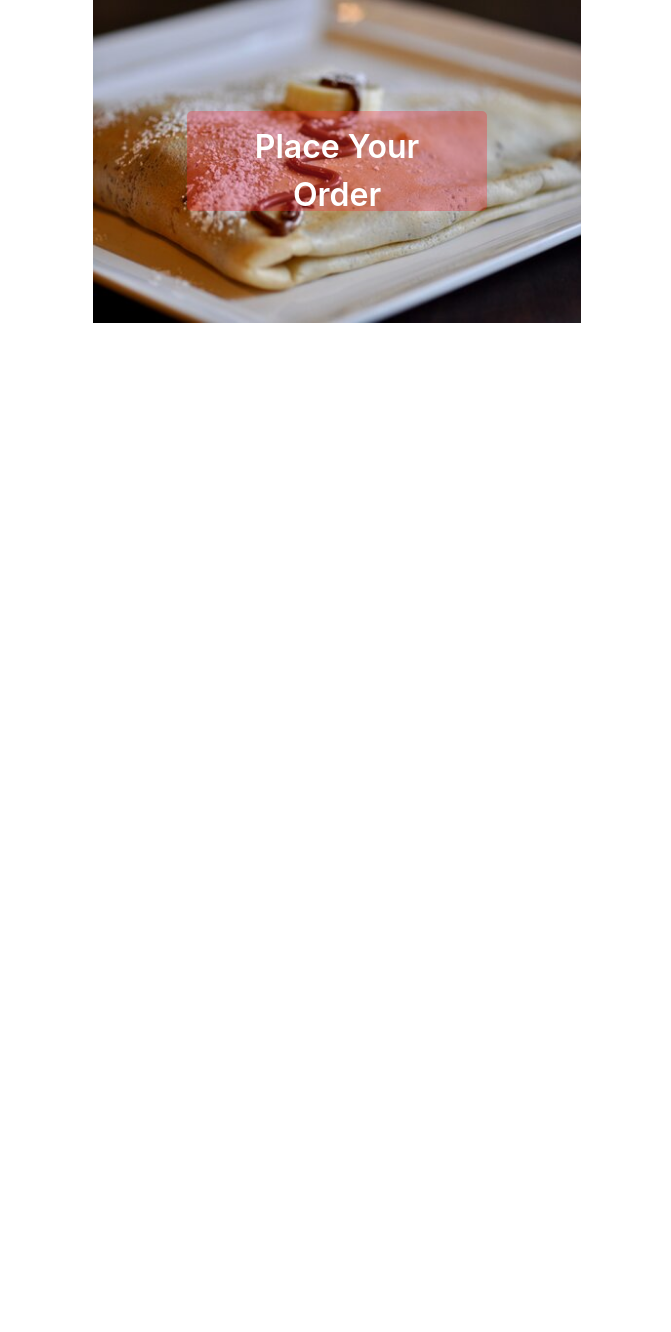
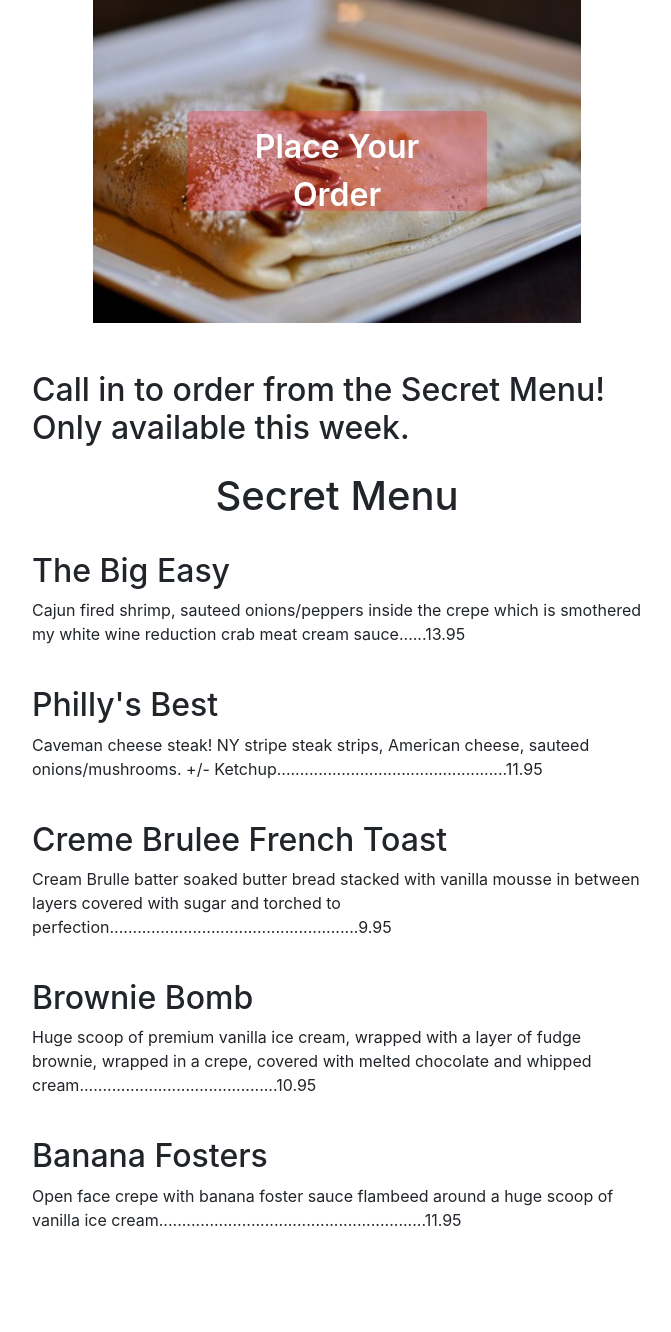
Before and after one commit to pvd232/crepenshake, a Flask app: page / in a window 1280 px wide. Shown: the part 281-1613 px from the top of the page, without its empty margins (303-974 px from the left). Before the commit the page ends 604 px from the top, so only its background shows below. Run offline with Flask 2, Linux system fonts and the light colour scheme; some libraries are stand-ins or nearby versions.

Commit message:
added secret menu

```diff
--- a/templates/index.html
+++ b/templates/index.html
@@ -3,8 +3,61 @@
 <link rel="stylesheet" href="../static/css/index.css" />
 {% endblock %} {% block content %}
 <div class="container">
-	<!-- https://www.w3schools.com/howto/howto_css_button_on_image.asp -->
-	<img src="../static/images/crepe.jpg" class="center" id ='crepeButtonImage' />
-	<button class="btn center" id = "crepeButton" style="vertical-align: middle;" onclick="location.assign('/order')">Place Your Order</button>
+  <!-- https://www.w3schools.com/howto/howto_css_button_on_image.asp -->
+  <img src="../static/images/crepe.jpg" class="center" id="crepeButtonImage" />
+  <button
+    class="btn center"
+    id="crepeButton"
+    style="vertical-align: middle"
+    onclick="location.assign('/order')"
+  >
+    Place Your Order
+  </button>
 </div>
+<br />
+<br />
+<div class="container center">
+  <h2 class="center">
+    Call in to order from the Secret Menu! <br />
+    Only available this week.
+  </h2>
+
+  <br />
+  <h1 style="text-align: center">Secret Menu</h1>
+  <br />
+  <h2>The Big Easy</h2>
+  <p>
+    Cajun fired shrimp, sauteed onions/peppers inside the crepe which is
+    smothered my white wine reduction crab meat cream sauce......13.95
+  </p>
+  <br />
+  <h2>Philly's Best</h2>
+  <p>
+    Caveman cheese steak! NY stripe steak strips, American cheese, sauteed
+    onions/mushrooms. +/-
+    Ketchup..................................................11.95
+  </p>
+  <br />
+  <h2>Creme Brulee French Toast</h2>
+  <p>
+    Cream Brulle batter soaked butter bread stacked with vanilla mousse in
+    between layers covered with sugar and torched to
+    perfection......................................................9.95
+  </p>
+  <br />
+  <h2>Brownie Bomb</h2>
+  <p>
+    Huge scoop of premium vanilla ice cream, wrapped with a layer of fudge
+    brownie, wrapped in a crepe, covered with melted chocolate and whipped
+    cream...........................................10.95
+  </p>
+  <br />
+  <h2>Banana Fosters</h2>
+  <p>
+    Open face crepe with banana foster sauce flambeed around a huge scoop of
+    vanilla ice
+    cream..........................................................11.95
+  </p>
+</div>
+
 {% endblock %}
```
